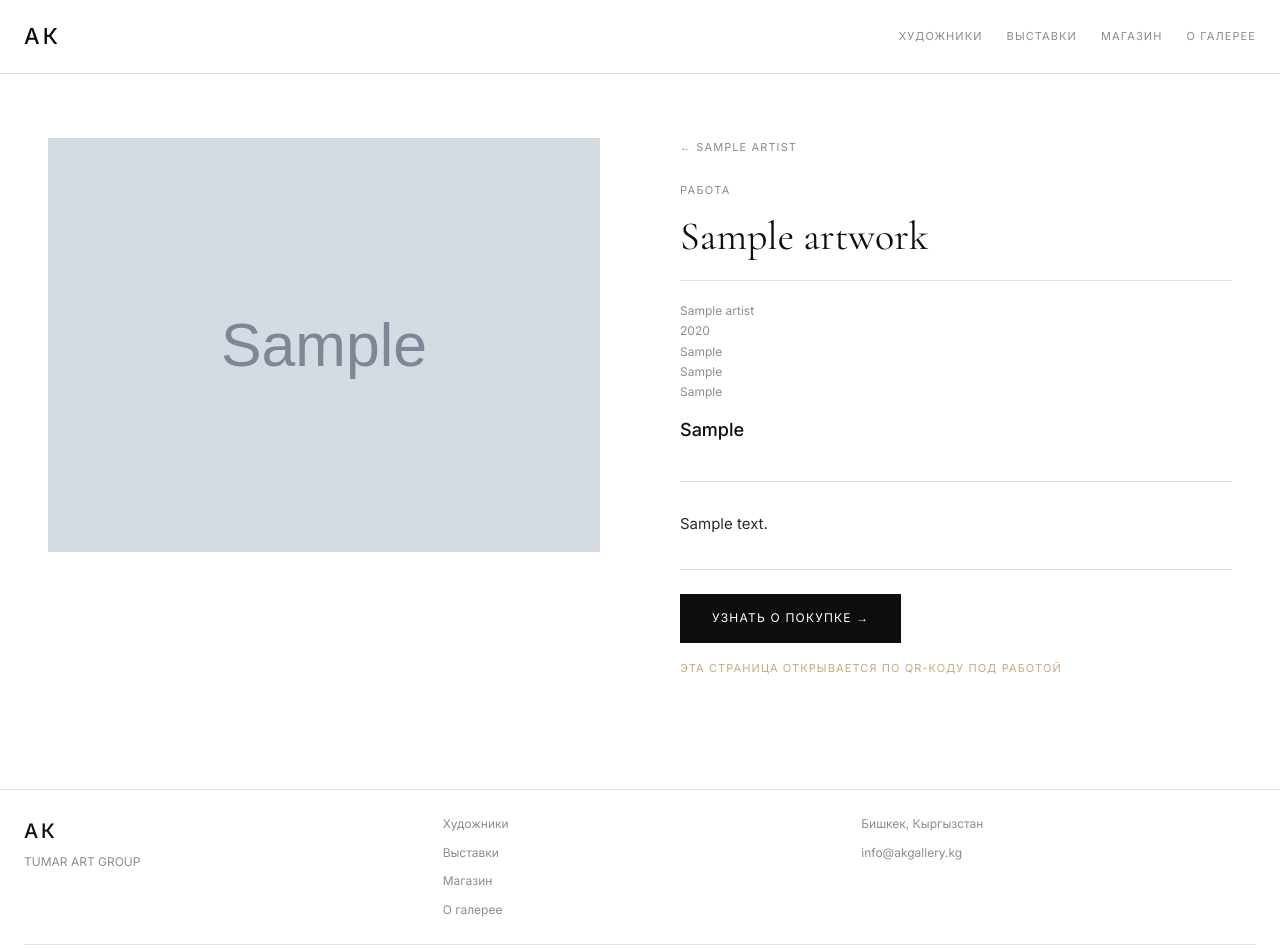
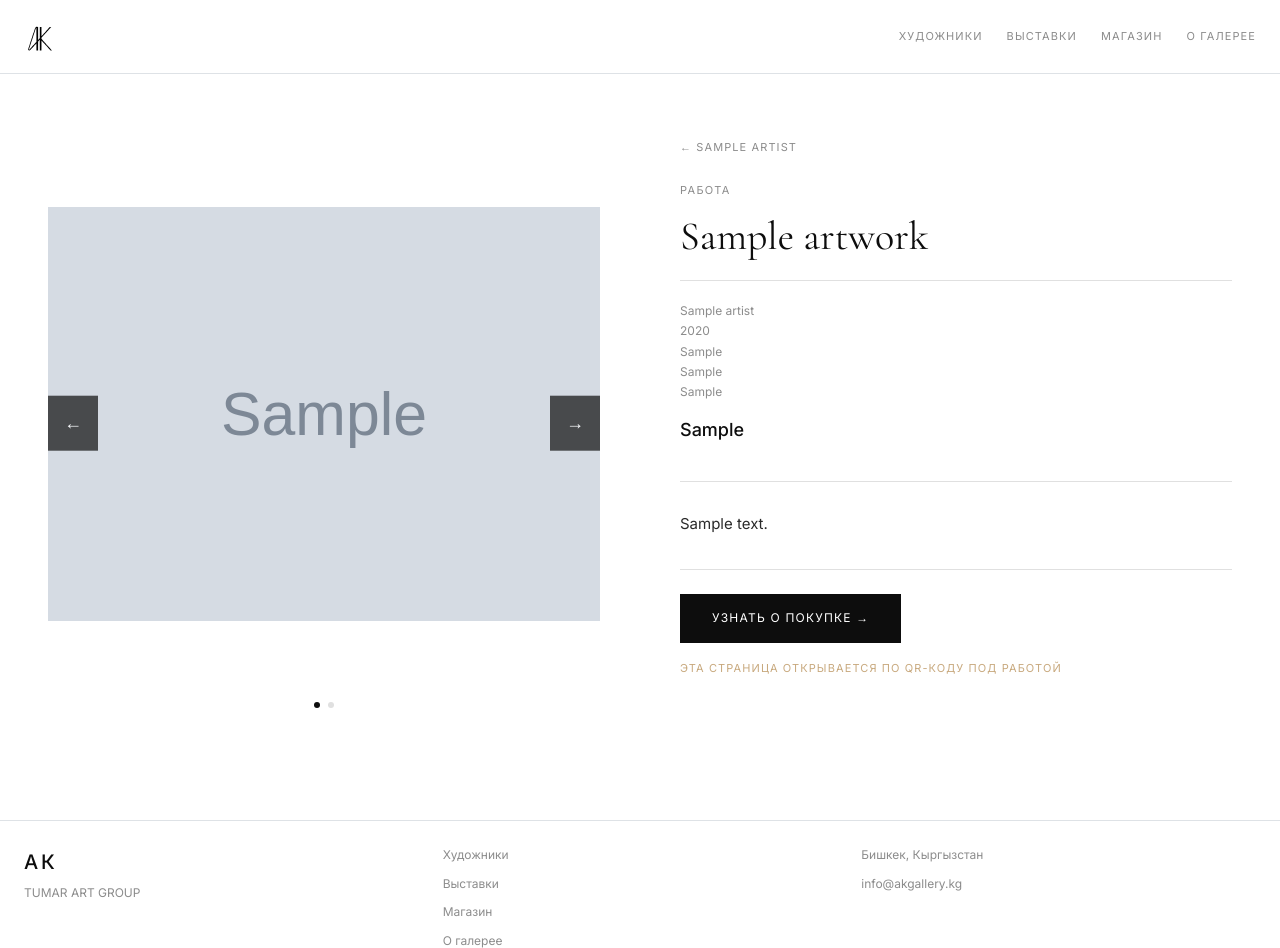
Before and after one commit to nanochka-8000/gallery, a Django app: page /artists/artwork/1/ in a window 1280 px wide. Shown: the top 948 px of the page. Run offline with Django 5.2, Linux system fonts and the light colour scheme; tables that the repository leaves empty hold one stand-in row (values such as "Sample post"); grey boxes marked "Sample" are stand-in pictures.

Commit message:
artwork edited

```diff
--- a/artists/models.py
+++ b/artists/models.py
@@ -49,3 +49,14 @@ class WorkshopMember(models.Model):
 
     def __str__(self):
         return f"{self.name} — {self.workshop.name}"
+
+class ArtworkImage(models.Model):
+    artwork = models.ForeignKey(Artwork, on_delete=models.CASCADE, related_name='images')
+    image = models.ImageField(upload_to='artworks/gallery/')
+    order = models.IntegerField(default=0)  # порядок фото
+
+    class Meta:
+        ordering = ['order']
+
+    def __str__(self):
+        return f"Фото {self.order} — {self.artwork.title}"
--- a/static/css/style.css
+++ b/static/css/style.css
@@ -649,6 +649,73 @@ body {
     letter-spacing: 0.05em;
 }
 
+/* SLIDER */
+.artwork-slider {
+    position: relative;
+    width: 100%;
+}
+
+.slide {
+    display: none;
+}
+
+.slide.active {
+    display: block;
+}
+
+.slide {
+    width: 100%;
+    aspect-ratio: 1 / 1;
+    overflow: hidden;
+}
+
+.slide img {
+    width: 100%;
+    height: 100%;
+    object-fit: contain;
+    display: block;
+}
+
+.slide-btn {
+    position: absolute;
+    top: 50%;
+    transform: translateY(-50%);
+    background: var(--black);
+    color: var(--white);
+    border: none;
+    padding: 12px 16px;
+    cursor: pointer;
+    font-size: 18px;
+    opacity: 0.7;
+    transition: opacity 0.2s;
+}
+
+.slide-btn:hover {
+    opacity: 1;
+}
+
+.slide-prev { left: 0; }
+.slide-next { right: 0; }
+
+.slide-dots {
+    display: flex;
+    justify-content: center;
+    gap: 8px;
+    margin-top: 12px;
+}
+
+.dot {
+    width: 6px;
+    height: 6px;
+    border-radius: 50%;
+    background: var(--grey-2);
+    cursor: pointer;
+    transition: background 0.2s;
+}
+
+.dot.active {
+    background: var(--black);
+}
 
 
 /* RESPONSIVE */
--- a/templates/artists/artwork_detail.html
+++ b/templates/artists/artwork_detail.html
@@ -7,11 +7,24 @@
 <section class="artwork-detail">
     <div class="artwork-hero">
         <div class="artwork-image-wrap">
-            {% if artwork.image %}
-                <img src="{{ artwork.image.url }}" alt="{{ artwork.title }}" class="artwork-image">
-            {% else %}
-                <div style="width:100%;aspect-ratio:1/1;background:var(--grey-3);"></div>
-            {% endif %}
+            <div class="artwork-slider">
+                {% if artwork.image %}
+                <div class="slide active">
+                    <img src="{{ artwork.image.url }}" alt="{{ artwork.title }}" class="artwork-image">
+                </div>
+                {% endif %}
+                {% for img in artwork.images.all %}
+                <div class="slide">
+                    <img src="{{ img.image.url }}" alt="{{ artwork.title }}" class="artwork-image">
+                </div>
+                {% endfor %}
+                <button class="slide-btn slide-prev">&#8592;</button>
+                <button class="slide-btn slide-next">&#8594;</button>
+                <div class="slide-dots">
+                    {% if artwork.image %}<span class="dot active"></span>{% endif %}
+                    {% for img in artwork.images.all %}<span class="dot"></span>{% endfor %}
+                </div>
+            </div>
         </div>
 
         <div class="artwork-info">
@@ -32,7 +45,7 @@
             </div>
 
             {% if artwork.description %}
-                <p class="artwork-description">{{ artwork.description }}</p>
+                <div class="artwork-description">{{ artwork.description|linebreaks }}</div>
             {% endif %}
 
             <div class="qr-info">
--- a/templates/base.html
+++ b/templates/base.html
@@ -13,7 +13,9 @@
 
 <nav class="navbar navbar-expand-lg border-bottom">
     <div class="container-fluid px-4">
-        <a href="/" class="nav-logo">АК</a>
+        <a href="/" class="nav-logo">
+            <img src="{% static 'images/logo_white.svg' %}" alt="АК" style="height: 32px;">
+        </a>
         <button class="navbar-toggler border-0" type="button" data-bs-toggle="collapse" data-bs-target="#navMenu">
             <span class="navbar-toggler-icon"></span>
         </button>
@@ -58,5 +60,28 @@
 </footer>
 
 <script src="https://cdn.jsdelivr.net/npm/bootstrap@5.3.0/dist/js/bootstrap.bundle.min.js"></script>
+<script>
+document.querySelectorAll('.artwork-slider').forEach(slider => {
+    const slides = slider.querySelectorAll('.slide');
+    const dots = slider.querySelectorAll('.dot');
+    if (slides.length <= 1) {
+        slider.querySelector('.slide-btn.slide-prev')?.remove();
+        slider.querySelector('.slide-btn.slide-next')?.remove();
+        slider.querySelector('.slide-dots')?.remove();
+        return;
+    }
+    let current = 0;
+    function goTo(n) {
+        slides[current].classList.remove('active');
+        dots[current].classList.remove('active');
+        current = (n + slides.length) % slides.length;
+        slides[current].classList.add('active');
+        dots[current].classList.add('active');
+    }
+    slider.querySelector('.slide-prev').addEventListener('click', () => goTo(current - 1));
+    slider.querySelector('.slide-next').addEventListener('click', () => goTo(current + 1));
+    dots.forEach((dot, i) => dot.addEventListener('click', () => goTo(i)));
+});
+</script>
 </body>
 </html>
```
Also changed, not shown: artists/admin.py (+19 -4 lines), artists/migrations/0008_artworkimage.py (added), static/images/logo_white.svg (added).
